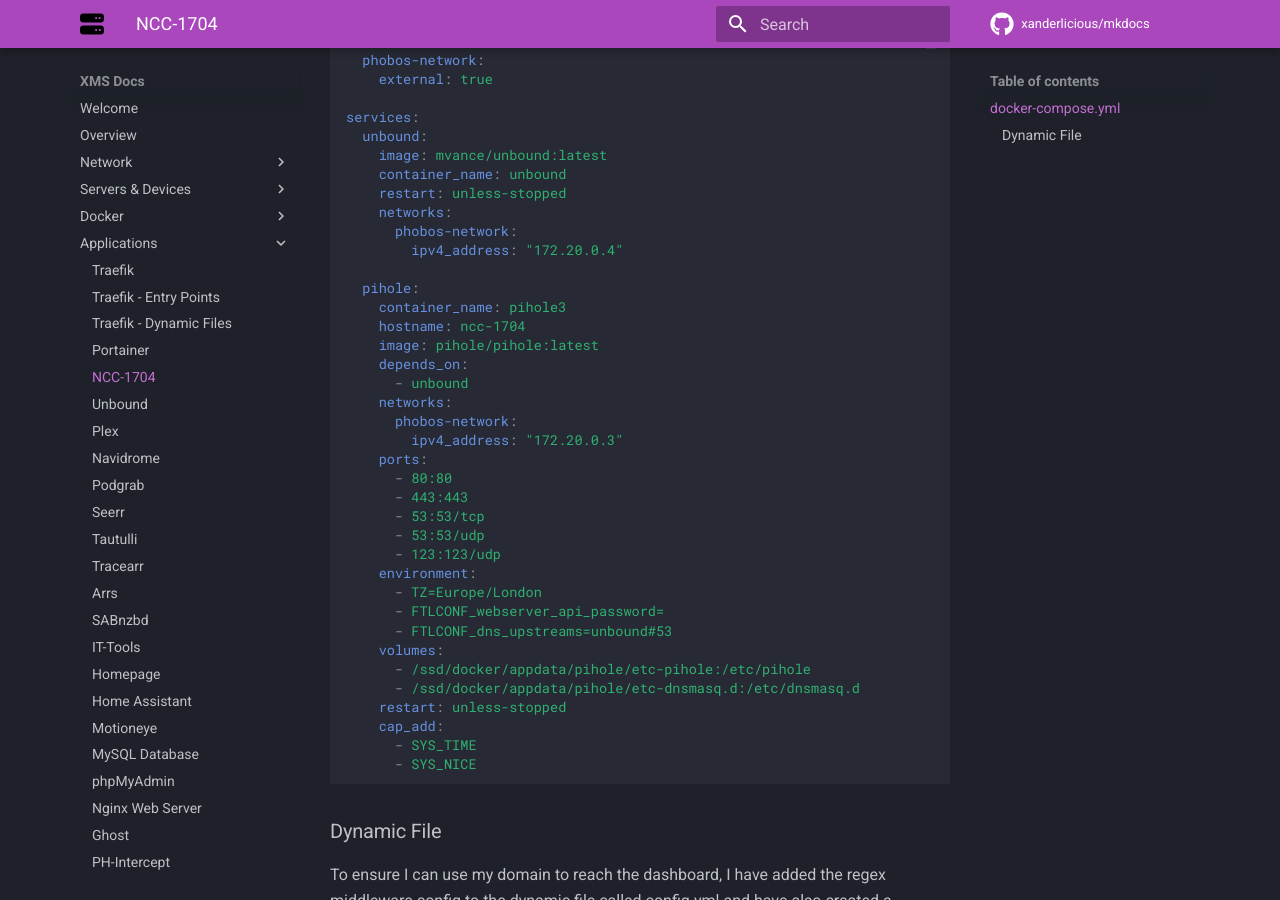
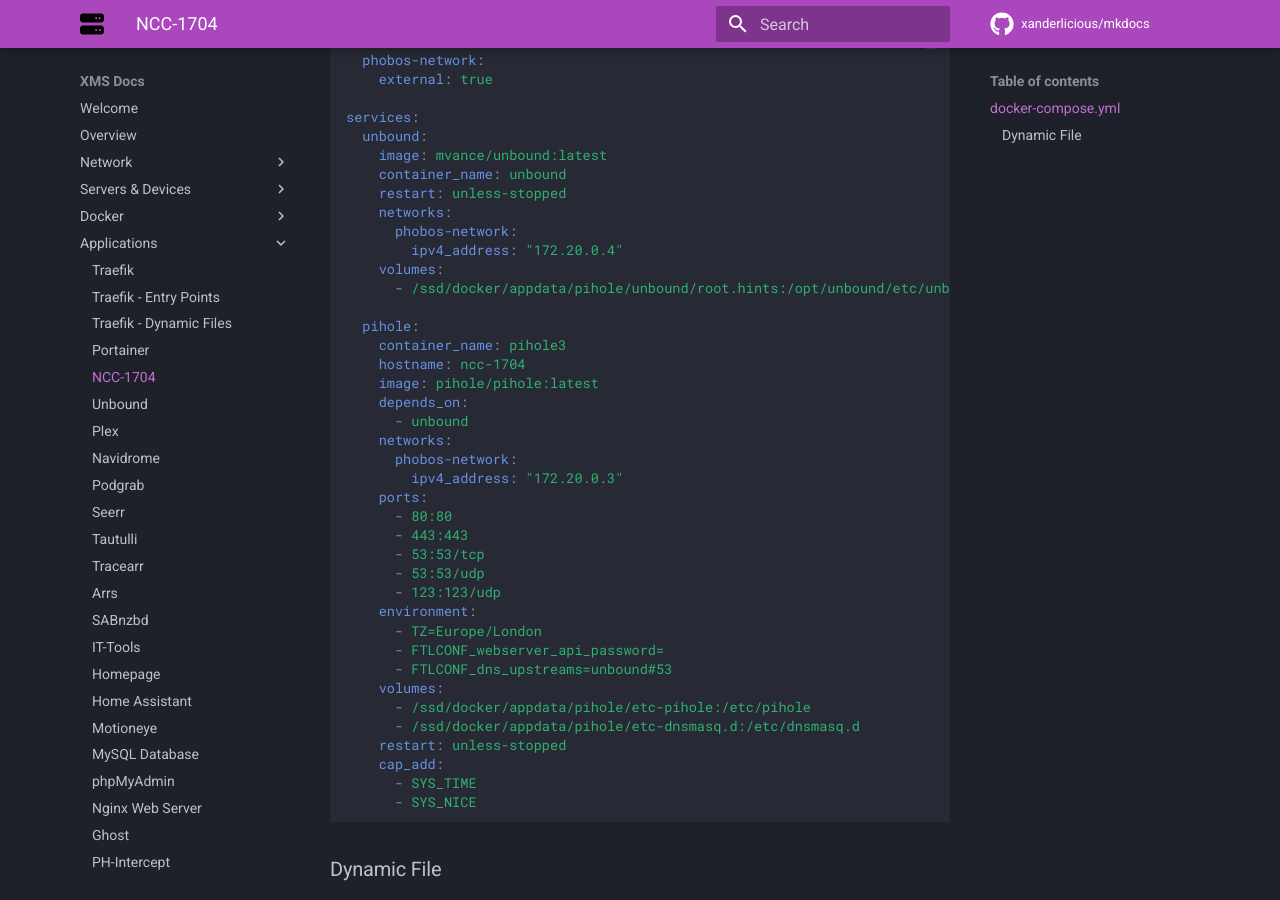
Before and after one commit to Xanderlicious/mkdocs, an MkDocs documentation site: the page built from docs/NCC-1704.md, in a window 1280 px wide and 900 px high, scrolled down 923 px. Built offline with MkDocs 1.6.1 and Material for MkDocs 9.7.7, drawn with Linux system fonts in a browser that asks for light colours; comment, search, counter and statistics services are not loaded.

Commit message:
updated ncc-1704 compose file to include the root hints file created to keep the file persistant and more easily updateable

```diff
--- a/docs/NCC-1704.md
+++ b/docs/NCC-1704.md
@@ -23,6 +23,8 @@
     networks:
       phobos-network:
         ipv4_address: "172.20.0.4"
+    volumes:
+      - /ssd/docker/appdata/pihole/unbound/root.hints:/opt/unbound/etc/unbound/root.hints:ro
 
   pihole:
     container_name: pihole3
```
